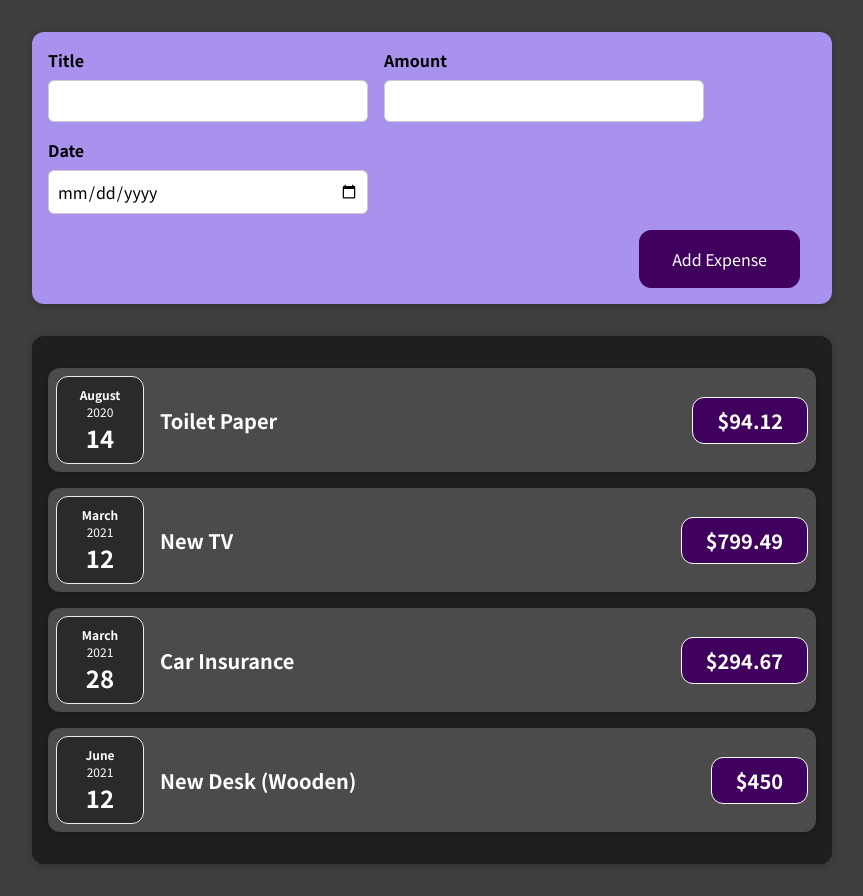
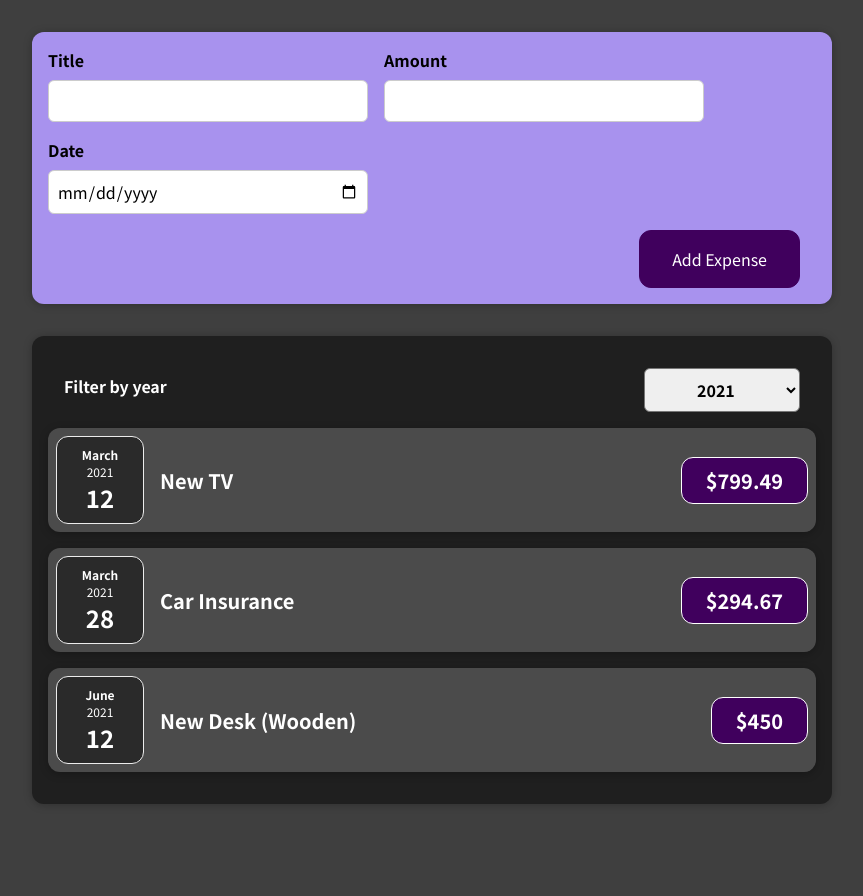
Before and after one commit to KNMohamed/react-complete-guide, a React (Create React App) app: page / in a window 1280 px wide. Shown: the whole page, without its empty margins (208-1071 px from the left). After the commit the page ends 836 px from the top, so only its background shows below. Built offline with nearby package versions, Linux system fonts and the light colour scheme.

Commit message:
Render expense list and add filter functionality

```diff
--- a/src/App.js
+++ b/src/App.js
@@ -1,10 +1,8 @@
-import React from 'react';
+import React, { useState } from 'react';
 
 import NewExpense from './components/NewExpense/NewExpense';
 import Expenses from './components/Expenses/Expenses';
-
-const App = () => {
-  const expenses = [
+const DUMMY_EXPENSES = [
   {
     id: 'e1',
     title: 'Toilet Paper',
@@ -26,9 +24,16 @@
   },
 ];
 
+const App = () => {
+  const [expenses, setExpenses] = useState(DUMMY_EXPENSES);
+
+  const addExpenseHandler = (expense) => {
+    setExpenses((prevExpenses) => [...prevExpenses, expense]);
+  };
+
   return (
     <div>
-      <NewExpense />
+      <NewExpense onAddExpense={addExpenseHandler} />
       <Expenses items={expenses} />
     </div>
   );
--- /dev/null
+++ b/src/components/ExpenseFilter/ExpenseFilter.css
@@ -0,0 +1,24 @@
+.expenses-filter {
+  color: white;
+  padding: 0 1rem;
+}
+
+.expenses-filter__control {
+  display: flex;
+  width: 100%;
+  align-items: center;
+  justify-content: space-between;
+  margin: 1rem 0;
+}
+
+.expenses-filter label {
+  font-weight: bold;
+  margin-bottom: 0.5rem;
+}
+
+.expenses-filter select {
+  font: inherit;
+  padding: 0.5rem 3rem;
+  font-weight: bold;
+  border-radius: 6px;
+}
--- /dev/null
+++ b/src/components/ExpenseFilter/ExpenseFilter.js
@@ -0,0 +1,25 @@
+import React from 'react';
+
+import './ExpenseFilter.css';
+
+const ExpenseFilter = (props) => {
+  const dateChangeHandler = (event) => {
+    props.onSelectedDateChange(event.target.value);
+  };
+
+  return (
+    <div className='expenses-filter'>
+      <div className='expenses-filter__control'>
+        <label>Filter by year</label>
+        <select value={props.selected} onChange={dateChangeHandler}>
+          <option value='2022'>2022</option>
+          <option value='2021'>2021</option>
+          <option value='2020'>2020</option>
+          <option value='2019'>2019</option>
+        </select>
+      </div>
+    </div>
+  );
+};
+
+export default ExpenseFilter;
--- a/src/components/Expenses/ExpenseItem.js
+++ b/src/components/Expenses/ExpenseItem.js
@@ -1,16 +1,20 @@
+import React from 'react';
+import Card from '../UI/Card';
 import ExpenseDate from './ExpenseDate';
 import './ExpenseItem.css';
 
-function ExpenseItem(props) {
+const ExpenseItem = (props) => {
+  // function clickHandler() {}
+
   return (
-    <div className='expense-item'>
+    <Card className='expense-item'>
       <ExpenseDate date={props.date} />
       <div className='expense-item__description'>
         <h2>{props.title}</h2>
         <div className='expense-item__price'>${props.amount}</div>
       </div>
-    </div>
+    </Card>
   );
-}
+};
 
 export default ExpenseItem;
--- a/src/components/Expenses/Expenses.js
+++ b/src/components/Expenses/Expenses.js
@@ -1,31 +1,35 @@
+import React, { useState } from 'react';
+import Card from '../UI/Card';
+import ExpenseFilter from '../ExpenseFilter/ExpenseFilter';
 import ExpenseItem from './ExpenseItem';
 import './Expenses.css';
 
-function Expenses(props) {
+const Expenses = (props) => {
+  const [filteredYear, setFilteredYear] = useState('2021');
+  const selectedDateChangeHandler = (selectedDate) => {
+    setFilteredYear(selectedDate);
+  };
+
   return (
-    <div className="expenses">
-      <ExpenseItem
-        title={props.items[0].title}
-        amount={props.items[0].amount}
-        date={props.items[0].date}
-      />
-      <ExpenseItem
-        title={props.items[1].title}
-        amount={props.items[1].amount}
-        date={props.items[1].date}
-      />
-      <ExpenseItem
-        title={props.items[2].title}
-        amount={props.items[2].amount}
-        date={props.items[2].date}
-      />
-      <ExpenseItem
-        title={props.items[3].title}
-        amount={props.items[3].amount}
-        date={props.items[3].date}
-      />
+    <div>
+      <Card className='expenses'>
+        <ExpenseFilter
+          selected={filteredYear}
+          onSelectedDateChange={selectedDateChangeHandler}
+        />
+        {props.items
+          .filter((item) => item.date.getFullYear() === parseInt(filteredYear))
+          .map((item) => (
+            <ExpenseItem
+              key={item.id}
+              title={item.title}
+              amount={item.amount}
+              date={item.date}
+            />
+          ))}
+      </Card>
     </div>
   );
-}
+};
 
 export default Expenses;
--- a/src/components/NewExpense/ExpenseForm.js
+++ b/src/components/NewExpense/ExpenseForm.js
@@ -1,7 +1,7 @@
 import React, { useState } from 'react';
 import './ExpenseForm.css';
 
-const ExpenseForm = () => {
+const ExpenseForm = (props) => {
   const [enteredTitle, setEnteredTitle] = useState('');
   const [enteredAmount, setEnteredAmount] = useState('');
   const [enteredDate, setEnteredDate] = useState('');
@@ -27,7 +27,10 @@
       date: new Date(enteredDate),
     };
 
-    console.log(expenseData);
+    props.onSaveExpenseData(expenseData);
+    setEnteredTitle('');
+    setEnteredAmount('');
+    setEnteredDate('');
   };
 
   return (
@@ -35,7 +38,11 @@
       <div className='new-expense__controls'>
         <div className='new-expense__control'>
           <label>Title</label>
-          <input type='text' onChange={titleChangeHandler} />
+          <input
+            type='text'
+            value={enteredTitle}
+            onChange={titleChangeHandler}
+          />
         </div>
         <div className='new-expense__control'>
           <label>Amount</label>
@@ -43,6 +50,7 @@
             type='number'
             min='0.01'
             step='0.01'
+            value={enteredAmount}
             onChange={amountChangeHandler}
           />
         </div>
@@ -52,6 +60,7 @@
             type='date'
             min='2019-01-01'
             max='2022-12-31'
+            value={enteredDate}
             onChange={dateChangeHandler}
           />
         </div>
--- a/src/components/NewExpense/NewExpense.js
+++ b/src/components/NewExpense/NewExpense.js
@@ -2,10 +2,20 @@
 import ExpenseForm from './ExpenseForm';
 import './NewExpense.css';
 
-export default function NewExpense() {
+const NewExpense = (props) => {
+  const saveExpenseDataHandler = (enteredExpenseData) => {
+    const expenseData = {
+      ...enteredExpenseData,
+      id: Math.random().toString(),
+    };
+    props.onAddExpense(expenseData);
+  };
+
   return (
     <div className='new-expense'>
-      <ExpenseForm></ExpenseForm>
+      <ExpenseForm onSaveExpenseData={saveExpenseDataHandler} />
     </div>
   );
-}
+};
+
+export default NewExpense;
--- /dev/null
+++ b/src/components/UI/Card.css
@@ -0,0 +1,4 @@
+.card {
+  border-radius: 12px;
+  box-shadow: 0 1px 8px rgba(0, 0, 0, 0.25);
+}
--- /dev/null
+++ b/src/components/UI/Card.js
@@ -0,0 +1,11 @@
+import React from 'react';
+
+import './Card.css';
+
+const Card = (props) => {
+  const classes = 'card ' + props.className;
+
+  return <div className={classes}>{props.children}</div>;
+};
+
+export default Card;
```
Also changed, not shown: 1 other file (tests, documents, lock files or other folders). Lines whose indentation alone changed are shown as unchanged.
